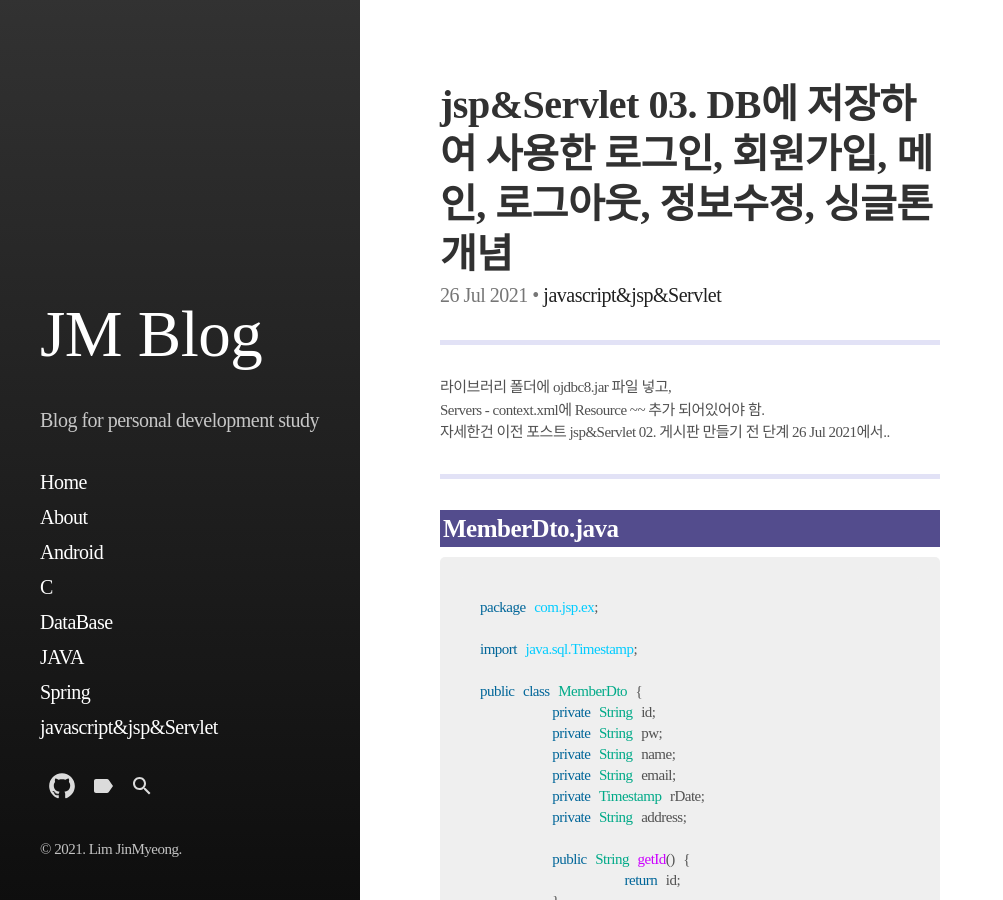
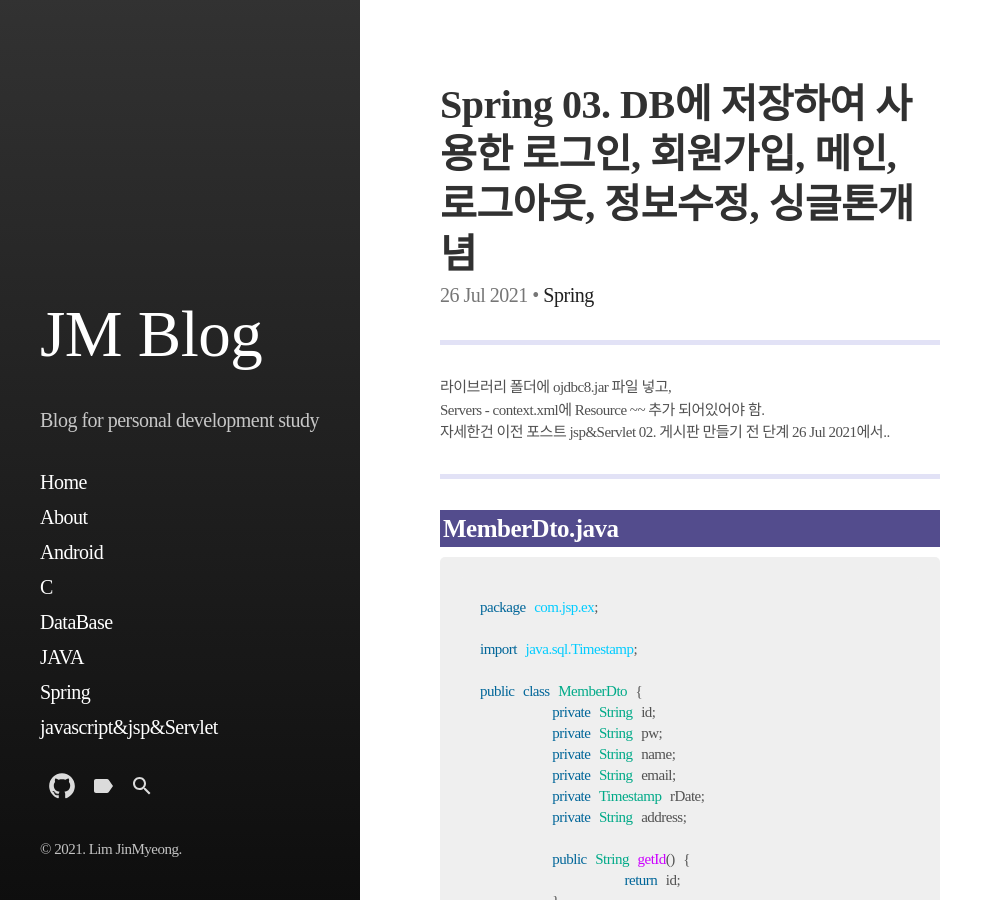
Before and after one commit to jm456789/jm456789.github.io, a Jekyll site: the page built from _posts/2021-07-27-spring-board2.md, in a window 1280 px wide and 900 px high. Shown: the whole window, without its empty margins (0-1003 px from the left). Built offline with Jekyll 4.4.1, drawn with Linux system fonts in a browser that asks for light colours; some web fonts are replaced.

Commit message:
Update and rename 2021-07-27-JSP-board2.md to 2021-07-27-spring-board2.md

```diff
--- a/_posts/2021-07-27-JSP-board2.md
+++ b/_posts/2021-07-27-spring-board2.md
@@ -1,13 +1,13 @@
 ---
 layout: post
 
-title: "jsp&Servlet 03. DB에 저장하여 사용한 로그인, 회원가입, 메인, 로그아웃, 정보수정, 싱글톤개념"
+title: "Spring 03. DB에 저장하여 사용한 로그인, 회원가입, 메인, 로그아웃, 정보수정, 싱글톤개념"
 excerpt: ""
 
 categories:
-  - javascript&jsp&Servlet
+  - Spring
 tags:
-  - [jsp, Servlet, SQL]
+  - [Spring]
 
 toc: true
 toc_sticky: true
```
